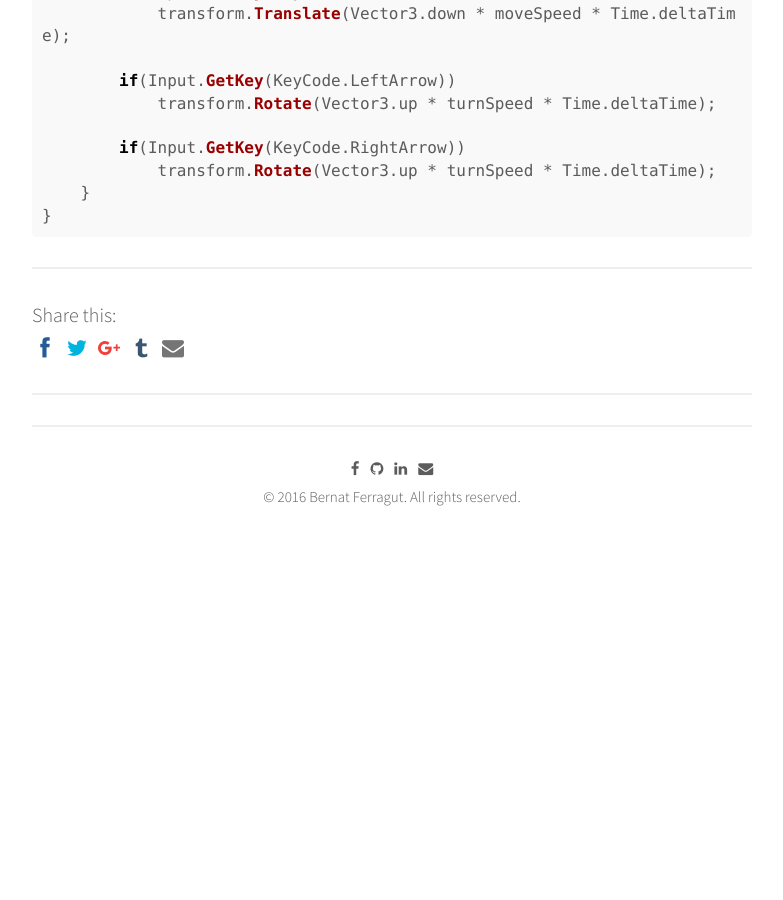
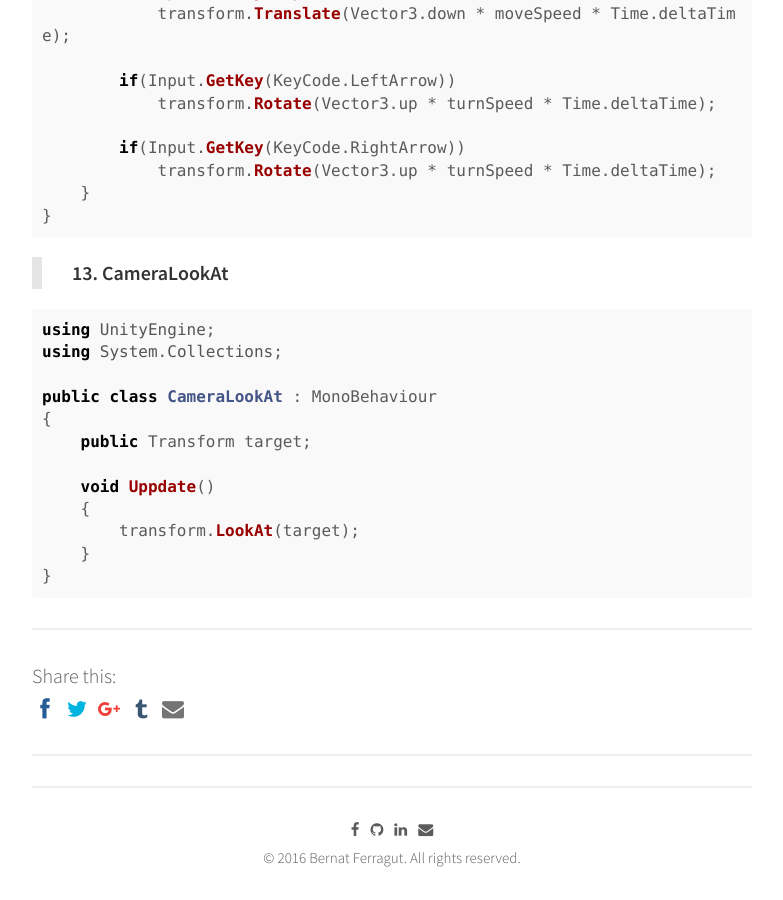
Before and after one commit to bernatferragut/FutureWeb-blog, a Jekyll site: the page built from _posts/30-11-16-VR-Scripting in Unity.md, in a window 1280 px wide and 900 px high, scrolled down 10296 px. Shown: the whole window, without its empty margins (248-1031 px from the left). Built offline with Jekyll 4.4.1, drawn with Linux system fonts in a browser that asks for light colours; nearby versions of some CDN libraries; comment, search, counter and statistics services are not loaded; before the commit the page ends 10905 px from its top, so only the background shows below that.

Commit message:
Update 30-11-16-VR-Scripting in Unity.md
LookAt script

````diff
--- a/_posts/30-11-16-VR-Scripting in Unity.md
+++ b/_posts/30-11-16-VR-Scripting in Unity.md
@@ -472,3 +472,19 @@ public class TransformFunctions : MonoBehaviour
     }
 }
 ```
+> **13. CameraLookAt**
+
+```c#
+using UnityEngine;
+using System.Collections;
+
+public class CameraLookAt : MonoBehaviour
+{
+    public Transform target;
+
+    void Uppdate()
+    {
+        transform.LookAt(target);
+    }
+}
+```
````
